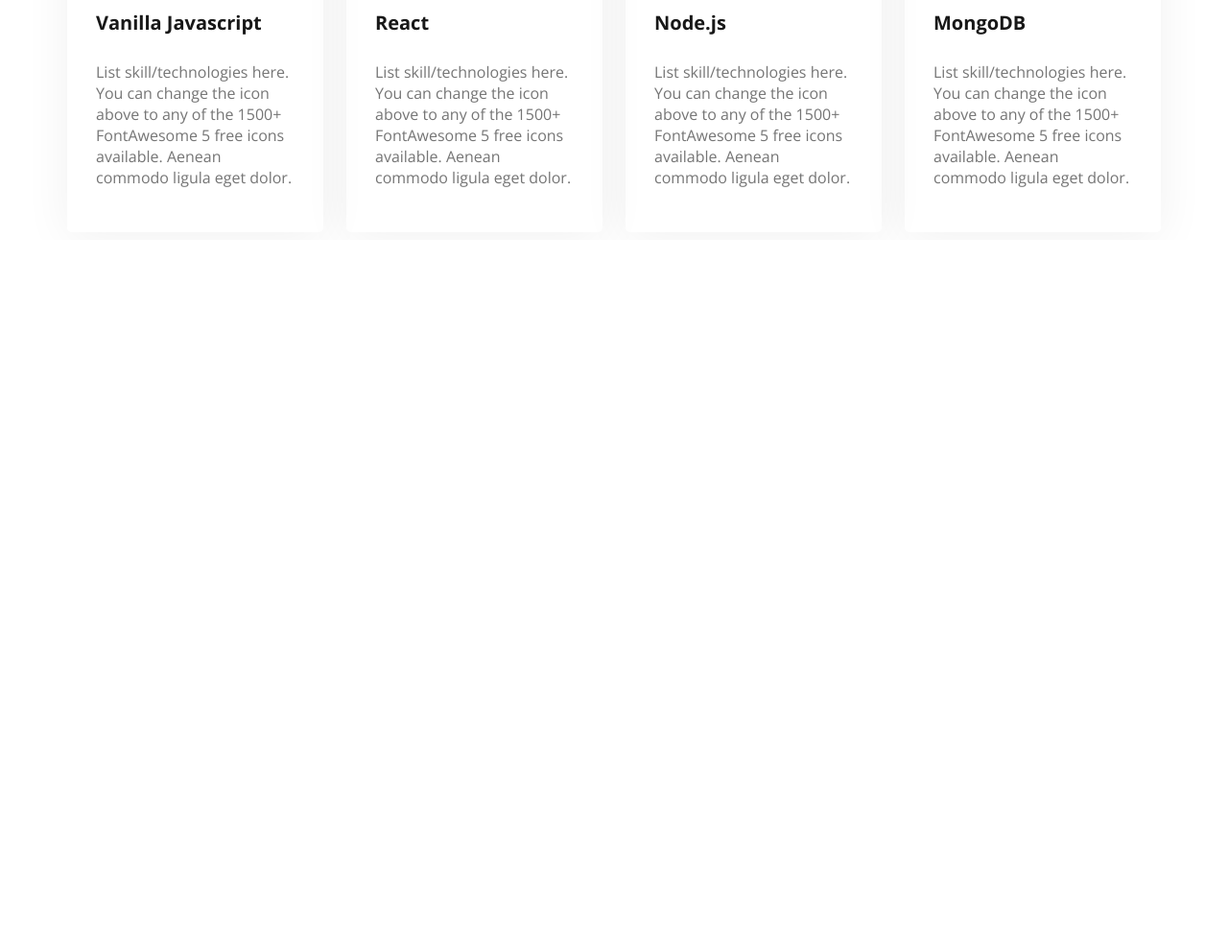
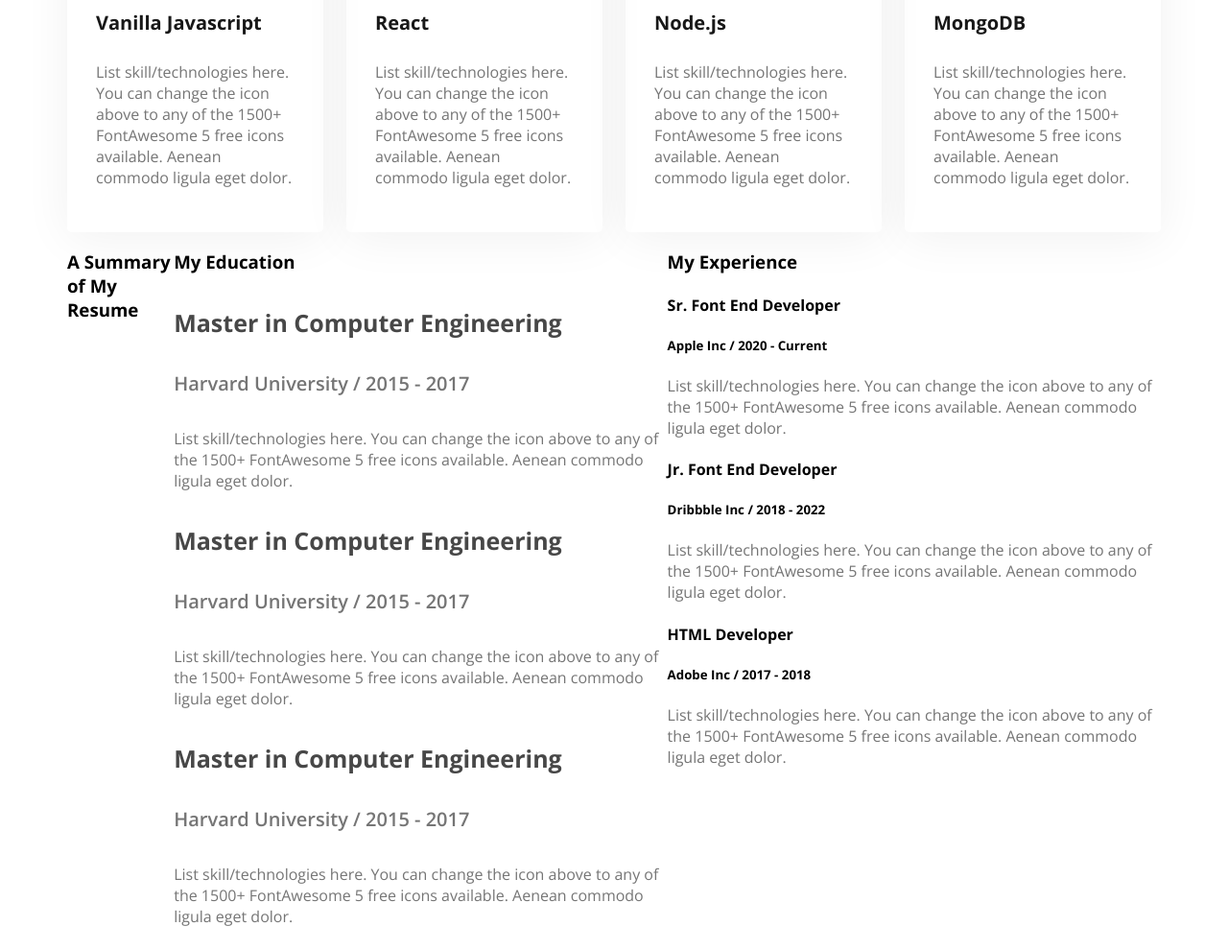
Before and after one commit to ayonkb-09/web-developer-portpofolio-simple-, a plain HTML site: page index.html in a window 1280 px wide. Shown: the part 1868-2858 px from the top of the page at 96% size. Before the commit the page ends 2118 px from the top, so only its background shows below. Drawn offline with nearby package versions, Linux system fonts and the light colour scheme.

Commit message:
update something

```diff
--- a/index.html
+++ b/index.html
@@ -80,6 +80,51 @@
         <p class="skill-description">List skill/technologies here. You can change the icon above to any of the 1500+ FontAwesome 5 free icons available. Aenean commodo ligula eget dolor.</p>
     </div>
 </div>
+<section class="resume">
+    <h3>A Summary of My Resume</h3>
+    <div class="education">
+        <h3>My Education</h3>
+<div class="row-1">
+<h4 class="resume-title">Master in Computer Engineering</h4>
+<h5 class="resume-sub-title">Harvard University / 2015 - 2017</h5>
+<p class="resume-description">List skill/technologies here. You can change the icon above
+    to any of the 1500+ FontAwesome 5 free icons available. Aenean commodo ligula eget dolor.</p>
+</div>
+<div class="row-2">
+<h4 class="resume-title">Master in Computer Engineering</h4>
+<h5 class="resume-sub-title">Harvard University / 2015 - 2017</h5>
+<p class="resume-description">List skill/technologies here. You can change the icon above
+    to any of the 1500+ FontAwesome 5 free icons available. Aenean commodo ligula eget dolor.</p>
+</div>
+<div class="row-3">
+<h4 class="resume-title">Master in Computer Engineering</h4>
+<h5 class="resume-sub-title">Harvard University / 2015 - 2017</h5>
+<p class="resume-description">List skill/technologies here. You can change the icon above
+    to any of the 1500+ FontAwesome 5 free icons available. Aenean commodo ligula eget dolor.</p>
+</div>
+    </div>
+    <div class="experience">
+        <h3>My Experience</h3>
+<div class="row-4">
+    <h4>Sr. Font End Developer</h4>
+    <h5>Apple Inc / 2020 - Current</h5>
+    <p class="resume-description">List skill/technologies here. You can change the icon above
+        to any of the 1500+ FontAwesome 5 free icons available. Aenean commodo ligula eget dolor.</p>
+</div>
+<div class="row-5">
+    <h4>Jr. Font End Developer</h4>
+    <h5>Dribbble Inc / 2018 - 2022</h5>
+    <p class="resume-description">List skill/technologies here. You can change the icon above
+        to any of the 1500+ FontAwesome 5 free icons available. Aenean commodo ligula eget dolor.</p>
+</div>
+<div class="row-6">
+    <h4>HTML Developer</h4>
+    <h5>Adobe Inc / 2017 - 2018</h5>
+    <p class="resume-description">List skill/technologies here. You can change the icon above
+        to any of the 1500+ FontAwesome 5 free icons available. Aenean commodo ligula eget dolor.</p>
+</div>
+    </div>
+</section>
     </main>
     <footer>
 
--- a/style.css
+++ b/style.css
@@ -123,3 +123,32 @@
     border-radius: 5px;
     box-shadow: 0px 6px 50px 0px rgba(0, 0, 0, 0.06);
 }
+.resume-description{
+    color: #757575;
+    font-size: 16px;
+    font-weight: 400;
+}
+.resume-sub-title{
+    color: #757575;
+    font-size: 20px;
+    font-weight: 600;
+}
+.resume-title{
+    font-size:25px ;
+    font-weight:bold ;
+    color: #474747;
+}
+.resume-main-title{
+    color:#181818;
+    font-weight: bold;
+    font-size: 35px;
+
+}
+.m{
+    color: #474747;
+    font-size: 30px;
+    font-weight: bold;
+}
+.resume{
+    display: flex;
+}
```
